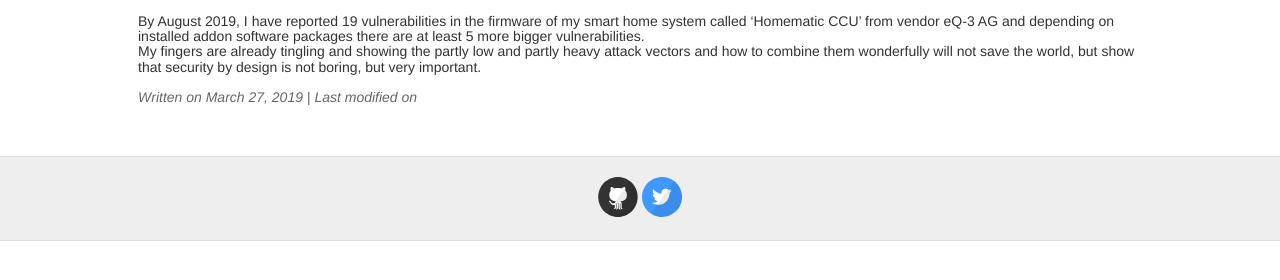
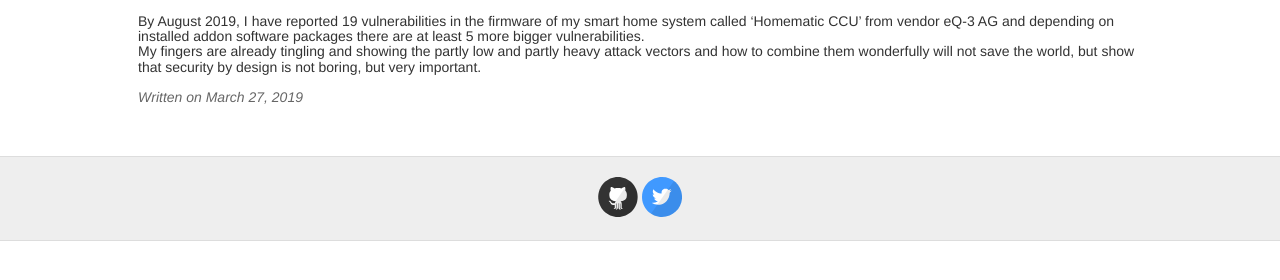
Before and after one commit to psytester/psytester.github.io, a Jekyll site: the page built from _posts/2019-03-27-index.md, in a window 1280 px wide. Shown: the part 285-565 px from the top of the page. Built offline with Jekyll 4.4.1, drawn with Linux system fonts in a browser that asks for light colours; some of the changed lines change nothing that is shown.

Commit message:
conditional last_modified_at

```diff
--- a/_layouts/post.html
+++ b/_layouts/post.html
@@ -10,7 +10,7 @@ layout: default
   </div>
 
   <div class="date">
-    Written on {{ page.date | date: "%B %e, %Y" }} | Last modified on {{ page.last_modified_at | date: "%B %e, %Y" }}
+    Written on {{ page.date | date: "%B %e, %Y" }} {% if page.last_modified_at %} | Last modified on {{ page.last_modified_at | date: "%B %e, %Y" }} {% endif %}
   </div>
 
   {% include disqus.html %}
```
